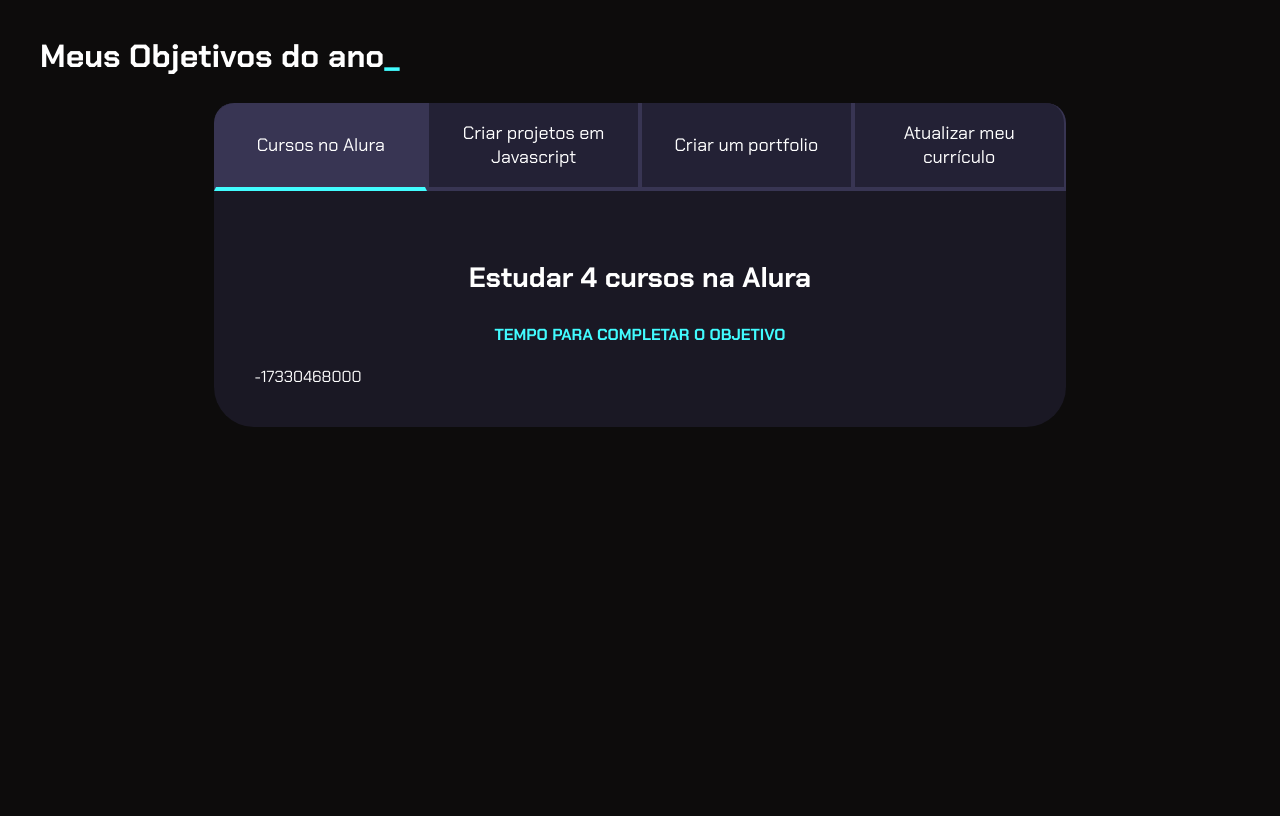
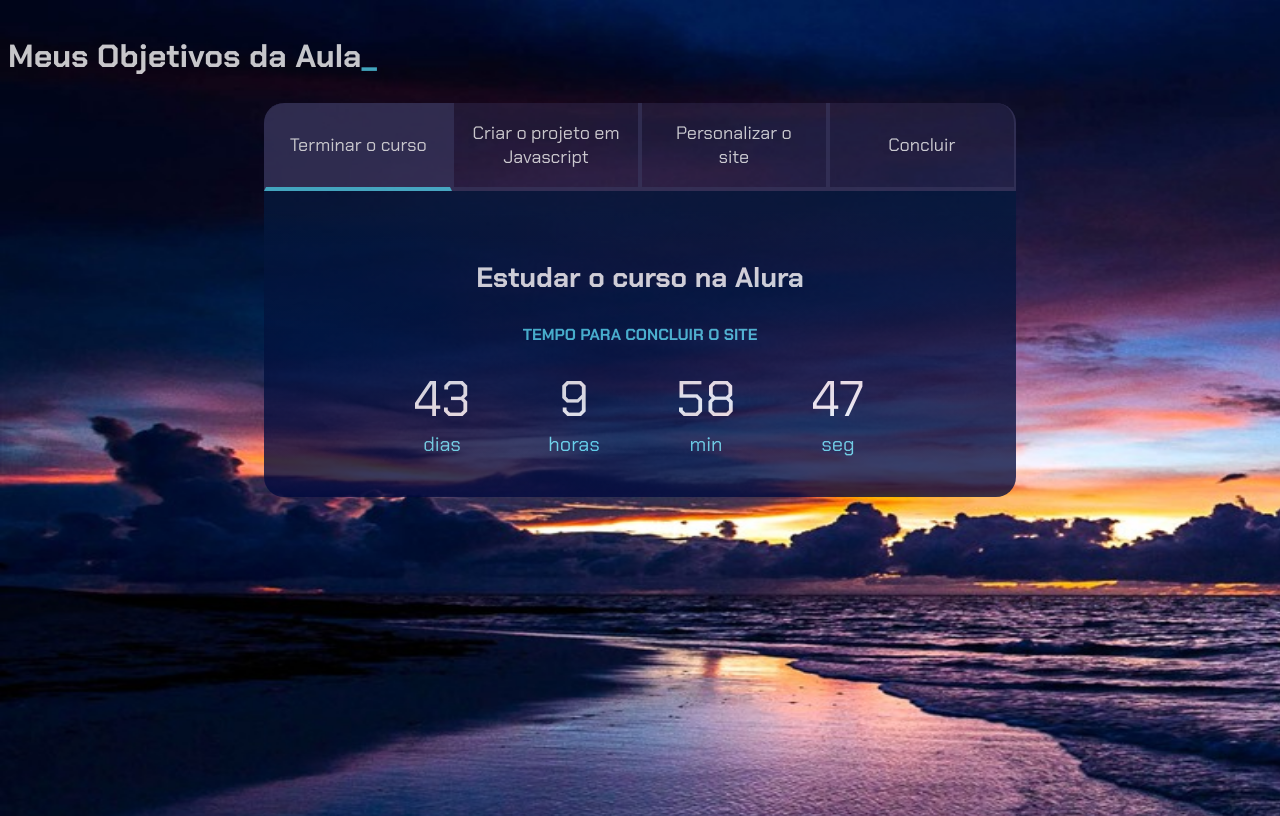
Before and after one commit to hugohenrique123/PROJETO-DE-VIDA-3B2, a plain HTML site: page index.html in a window 1280 px wide. Drawn offline with Linux system fonts and the light colour scheme.

Commit message:
Add files via upload

```diff
--- a/index.html
+++ b/index.html
@@ -1,45 +1,117 @@
 <!DOCTYPE html>
 <html lang="pt-br">
+
 <head>
     <meta charset="UTF-8">
     <meta name="viewport" content="width=device-width, initial-scale=1.0">
     <title>Meus objetivos do ano</title>
     <link rel="stylesheet" href="style.css">
 </head>
+
 <body>
     <section class="conteudo-principal">
-        <h2 class="titulo-principal">Meus Objetivos do ano<span>_</span></h2>
+        <h2 class="titulo-principal">Meus Objetivos da Aula<span>_</span></h2>
         <div class="conteudo">
             <div class="botoes">
-            <button class="botao ativo">Cursos no Alura</button>
-            <button class="botao">Criar projetos em Javascript</button>
-            <button class="botao">Criar um portfolio</button>
-            <button class="botao">Atualizar meu currículo</button>
+                <button class="botao ativo">Terminar o curso</button>
+                <button class="botao">Criar o projeto em Javascript</button>
+                <button class="botao">Personalizar o site</button>
+                <button class="botao">Concluir</button>
             </div>
             <div class="abas-textos">
                 <div class="aba-conteudo ativo">
-                <h3 class="aba-conteudo-titulo-principal">Estudar 4 cursos na Alura</h3>
-                <h4 class="aba-conteudo-titulo-secundario">Tempo para completar o objetivo</h4>
-                <div class="contador"></div>
+                    <h3 class="aba-conteudo-titulo-principal">Estudar o curso na Alura</h3>
+                    <h4 class="aba-conteudo-titulo-secundario">Tempo para concluir o site</h4>
+                    <div class="contador">
+                        <div class="contador-digito">
+                            <p class="contador-digito-numero" id="dias0"></p>
+                            <p class="contador-digito-texto">dias</p>
+                        </div>
+                        <div class="contador-digito">
+                            <p class="contador-digito-numero" id="horas0"></p>
+                            <p class="contador-digito-texto">horas</p>
+                        </div>
+                        <div class="contador-digito">
+                            <p class="contador-digito-numero" id="min0"></p>
+                            <p class="contador-digito-texto">min</p>
+                        </div>
+                        <div class="contador-digito">
+                            <p class="contador-digito-numero" id="seg0"></p>
+                            <p class="contador-digito-texto">seg</p>
+                        </div>
+                    </div>
                 </div>
                 <div class="aba-conteudo">
-                <h3 class="aba-conteudo-titulo-principal">Criar 5 projetos em Javascript</h3>
+                    <h3 class="aba-conteudo-titulo-principal">Criar 1 site</h3>
                     <h4 class="aba-conteudo-titulo-secundario">Tempo para completar o objetivo</h4>
-                <div class="contador"></div>
+                    <div class="contador">
+                        <div class="contador-digito">
+                            <p class="contador-digito-numero" id="dias1"></p>
+                            <p class="contador-digito-texto">dias</p>
+                        </div>
+                        <div class="contador-digito">
+                            <p class="contador-digito-numero" id="horas1"></p>
+                            <p class="contador-digito-texto">horas</p>
+                        </div>
+                        <div class="contador-digito">
+                            <p class="contador-digito-numero" id="min1"></p>
+                            <p class="contador-digito-texto">min</p>
+                        </div>
+                        <div class="contador-digito">
+                            <p class="contador-digito-numero" id="seg1"></p>
+                            <p class="contador-digito-texto">seg</p>
+                        </div>
+                    </div>
                 </div>
                 <div class="aba-conteudo">
-                <h3 class="aba-conteudo-titulo-principal">Criar um portfolio com os meus 3 melhores projetos</h3>
+                    <h3 class="aba-conteudo-titulo-principal">Personalizar o Site</h3>
                     <h4 class="aba-conteudo-titulo-secundario">Tempo para completar o objetivo</h4>
-                <div class="contador"></div>
+                    <div class="contador">
+                        <div class="contador-digito">
+                            <p class="contador-digito-numero" id="dias2"></p>
+                            <p class="contador-digito-texto">dias</p>
+                        </div>
+                        <div class="contador-digito">
+                            <p class="contador-digito-numero" id="horas2"></p>
+                            <p class="contador-digito-texto">horas</p>
+                        </div>
+                        <div class="contador-digito">
+                            <p class="contador-digito-numero" id="min2"></p>
+                            <p class="contador-digito-texto">min</p>
+                        </div>
+                        <div class="contador-digito">
+                            <p class="contador-digito-numero" id="seg2"></p>
+                            <p class="contador-digito-texto">seg</p>
+                        </div>
+                    </div>
                 </div>
                 <div class="aba-conteudo">
-                <h3 class="aba-conteudo-titulo-principal">Atualizar meu curriculo com os certificados da Alura</h3>
+                    <h3 class="aba-conteudo-titulo-principal">Concluir o site</h3>
                     <h4 class="aba-conteudo-titulo-secundario">Tempo para completar o objetivo</h4>
-                <div class="contador"></div>
+                    <div class="contador">
+                        <div class="contador-digito">
+                            <p class="contador-digito-numero" id="dias3"></p>
+                            <p class="contador-digito-texto">dias</p>
+                        </div>
+                        <div class="contador-digito">
+                            <p class="contador-digito-numero" id="horas3"></p>
+                            <p class="contador-digito-texto">horas</p>
+                        </div>
+                        <div class="contador-digito">
+                            <p class="contador-digito-numero" id="min3"></p>
+                            <p class="contador-digito-texto">min</p>
+                        </div>
+                        <div class="contador-digito">
+                            <p class="contador-digito-numero" id="seg3"></p>
+                            <p class="contador-digito-texto">seg</p>
+                        </div>
+                    </div>
+                </div>
             </div>
         </div>
         </div>
     </section>
     <script src="main.js"></script>
 </body>
+
 </html>
--- a/main.js
+++ b/main.js
@@ -15,7 +15,46 @@
 }
 
 const contadores = document.querySelectorAll(".contador");
-const tempoObjetivo1 = new Date("2023-10-05T00:00:00");
-let tempoAtual = new Date();
+const tempoObjetivo1 = new Date("2024-06-05T00:00:00");
+const tempoObjetivo2 = new Date("2024-08-05T00:00:00");
+const tempoObjetivo3 = new Date("2024-05-30T00:00:00");
+const tempoObjetivo4 = new Date("2024-08-01T00:00:00");
 
-contadores[0].textContent = tempoObjetivo1 - tempoAtual;
+const tempos = [tempoObjetivo1,tempoObjetivo2,tempoObjetivo3,tempoObjetivo4];
+
+
+function calculaTempo(tempoObjetivo) {
+    let tempoAtual = new Date();
+    let tempoFinal = tempoObjetivo - tempoAtual;
+    let segundos = Math.floor(tempoFinal / 1000);
+    let minutos = Math.floor(segundos / 60);
+    let horas = Math.floor(minutos / 60);
+    let dias = Math.floor(horas / 24);
+
+    segundos %= 60;
+    minutos %= 60;
+    horas %= 24;
+    if (tempoFinal > 0){
+        return [dias,horas,minutos,segundos];
+    } else {
+        return [0,0,0,0];
+    }
+}
+
+function atualizaCronometro(){
+    for (let i=0; i<contadores.length;i++){
+        document.getElementById("dias"+i).textContent = calculaTempo(tempos[i])[0];
+        document.getElementById("horas"+i).textContent = calculaTempo(tempos[i])[1];
+        document.getElementById("min"+i).textContent = calculaTempo(tempos[i])[2];
+        document.getElementById("seg"+i).textContent = calculaTempo(tempos[i])[3];
+    }
+
+
+}
+
+function comecaCronometro(){
+    atualizaCronometro();
+    setInterval(atualizaCronometro,1000);
+}
+
+comecaCronometro();
--- a/style.css
+++ b/style.css
@@ -1,18 +1,25 @@
 @import url('https://fonts.googleapis.com/css2?family=Chakra+Petch:wght@400;700&display=swap');
 
 :root {
-    --cor-de-fundo: #0d0c0c;
-    --verde: #42fcff;
+    --cor-de-fundo: #1E1E1E;
+    --verde: #54d4ee;
     --branco: #FFFFFF;
-    --botao-ativo: #383553;
+    --botao-ativo: #3A375E;
     --botao-inativo: rgba(58, 55, 94, 0.5);
     --texto-fundo: rgba(58, 55, 94, 0.3);
 }
 
 body {
     background-color: var(--cor-de-fundo);
+    background: linear-gradient(#0a1e40, #464b6b);
     color: var(--branco);
     font-family: 'Chakra Petch', sans-serif;
+    background-image: url(Sea_Beach_Shore_Sunset_HD_Landscape_1366x768.jpg);
+    background-repeat: no-repeat;
+    background-size: 2500px 1080px;
+    opacity: 97%;
+    height: 100vh;
+    image-resolution: 3840px 2160px;
 }
 
 
@@ -21,9 +28,10 @@
     flex-direction: column;
     justify-content: center;
     align-items: center;
-    max-width: 1200px;
+    max-width: 1366px;
     width: 100%;
     margin: 0 auto;
+    opacity: 80%;
 }
 
 .titulo-principal {
@@ -68,8 +76,9 @@
 
 .abas-textos{
     background-color: var(--texto-fundo);
+    background: linear-gradient(#051a3e, #01093e);
     padding: 40px;
-    border-radius: 0 0 40px 40px;
+    border-radius: 0 0 20px 20px;
 }
 .aba-conteudo.ativo{
     display:block;
@@ -89,6 +98,30 @@
     text-transform: uppercase;
 }
 
+.contador{
+    display:flex;
+    justify-content: center;
+    flex-wrap: wrap;
+}
+.contador-digito{
+    padding: 0 16px;
+    text-align: center;
+    min-width: 100px;
+}
+
+.contador-digito-numero{
+    font-size: 50px;
+    margin: 0;
+
+}
+
+.contador-digito-texto{
+    color: var(--verde);
+    font-size: 20px;
+    margin: 0;
+
+}
+
 @media screen and (min-width: 768px) {
     .botoes {
         display: flex;
```
Also changed, not shown: Sea_Beach_Shore_Sunset_HD_Landscape_1366x768.jpg (added). Lines whose indentation alone changed are shown as unchanged.
